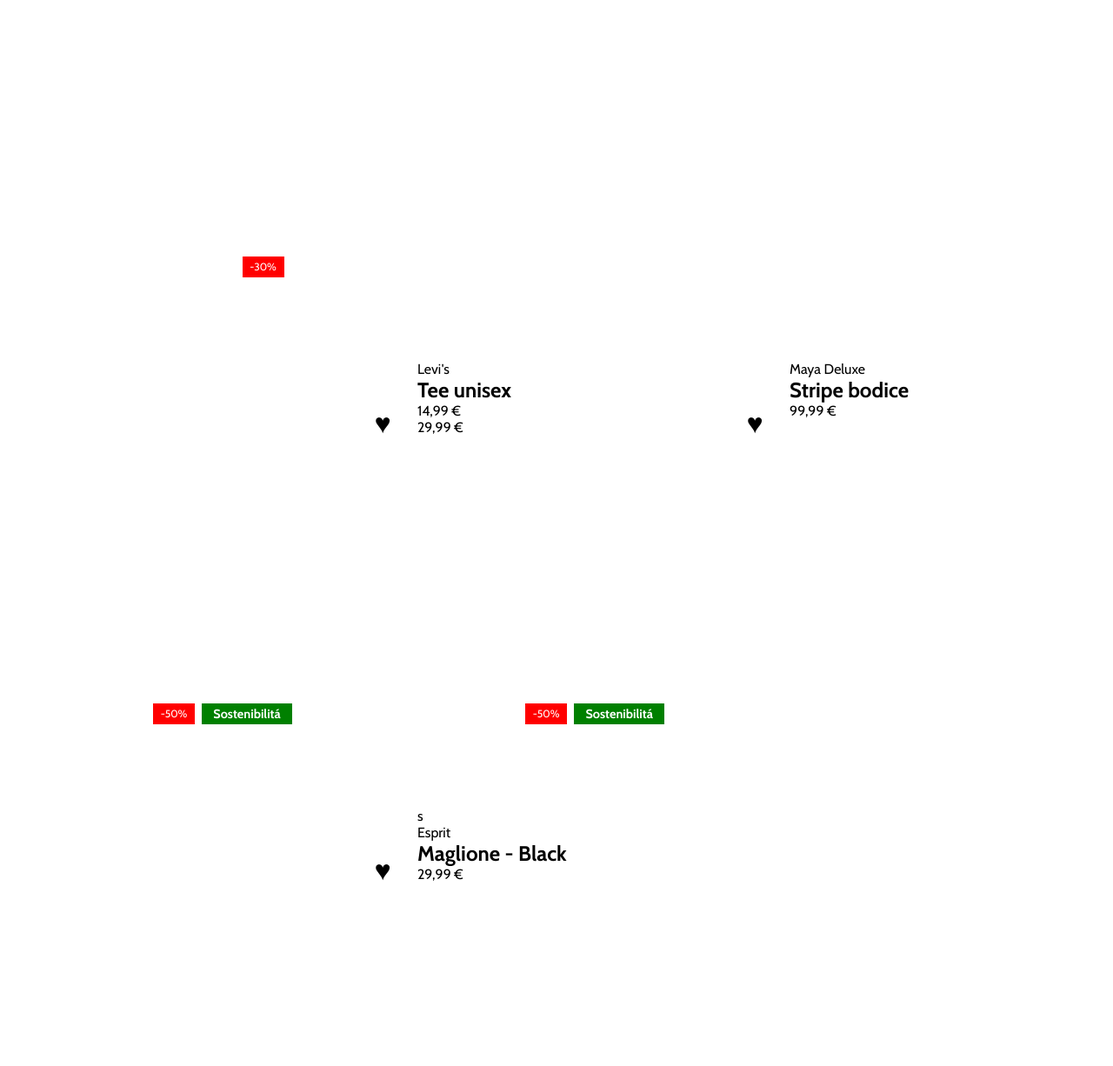
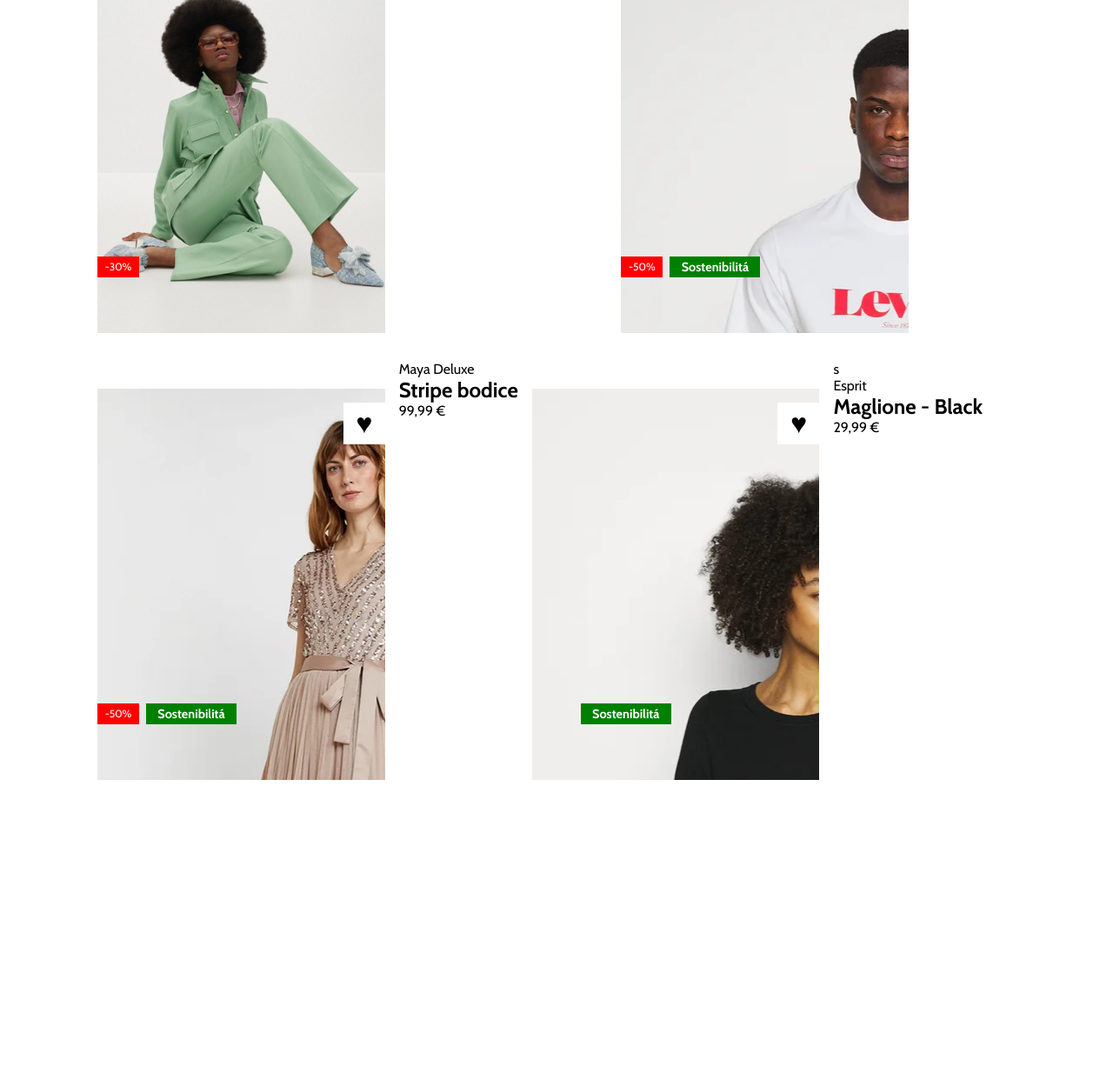
Before and after one commit to BernardoBarbucci/html-css-boolando, a plain HTML site: page index.html in a window 1280 px wide. Shown: the part 745-1971 px from the top of the page at 87% size. After the commit the page ends 1674 px from the top, so only its background shows below. Drawn offline with nearby package versions, Linux system fonts and the light colour scheme.

Commit message:
sfondi items da ridimensionare

```diff
--- a/CSS/style.css
+++ b/CSS/style.css
@@ -7,7 +7,7 @@
 
 /*larghezza standard*/
 .container {
-    width: 75%;
+    width: 85%;
     margin: 0 auto;
 }
 
@@ -164,7 +164,7 @@ header .top-menu .profile {
     background-image: url("../img/1b.webp");
 }
 
-.products-wrapper .item-2 {
+.items .item-2 {
     background-image: url("../img/2.webp");
 }
 
@@ -172,7 +172,7 @@ header .top-menu .profile {
     background-image: url("../img/2b.webp");
 }
 
-.products-wrapper .item-3 {
+.items .item-3 {
     background-image: url("../img/3.webp");
     background-position: center;
     background-size: cover;
@@ -182,7 +182,7 @@ header .top-menu .profile {
     background-image: url("../img/3b.webp");
 }
 
-.products-wrapper .item-4 {
+.items .item-4 {
     background-image: url("../img/4.webp");
 }
 
@@ -190,7 +190,7 @@ header .top-menu .profile {
     background-image: url("../img/4b.webp");
 }
 
-.products-wrapper .item-5 {
+.items .item-5 {
     background-image: url("../img/5.webp");
 }
 
@@ -198,7 +198,7 @@ header .top-menu .profile {
     background-image: url("../img/5b.webp");
 }
 
-.products-wrapper .item-6 {
+.items .item-6 {
     background-image: url("../img/6.webp");
 }
 
```
